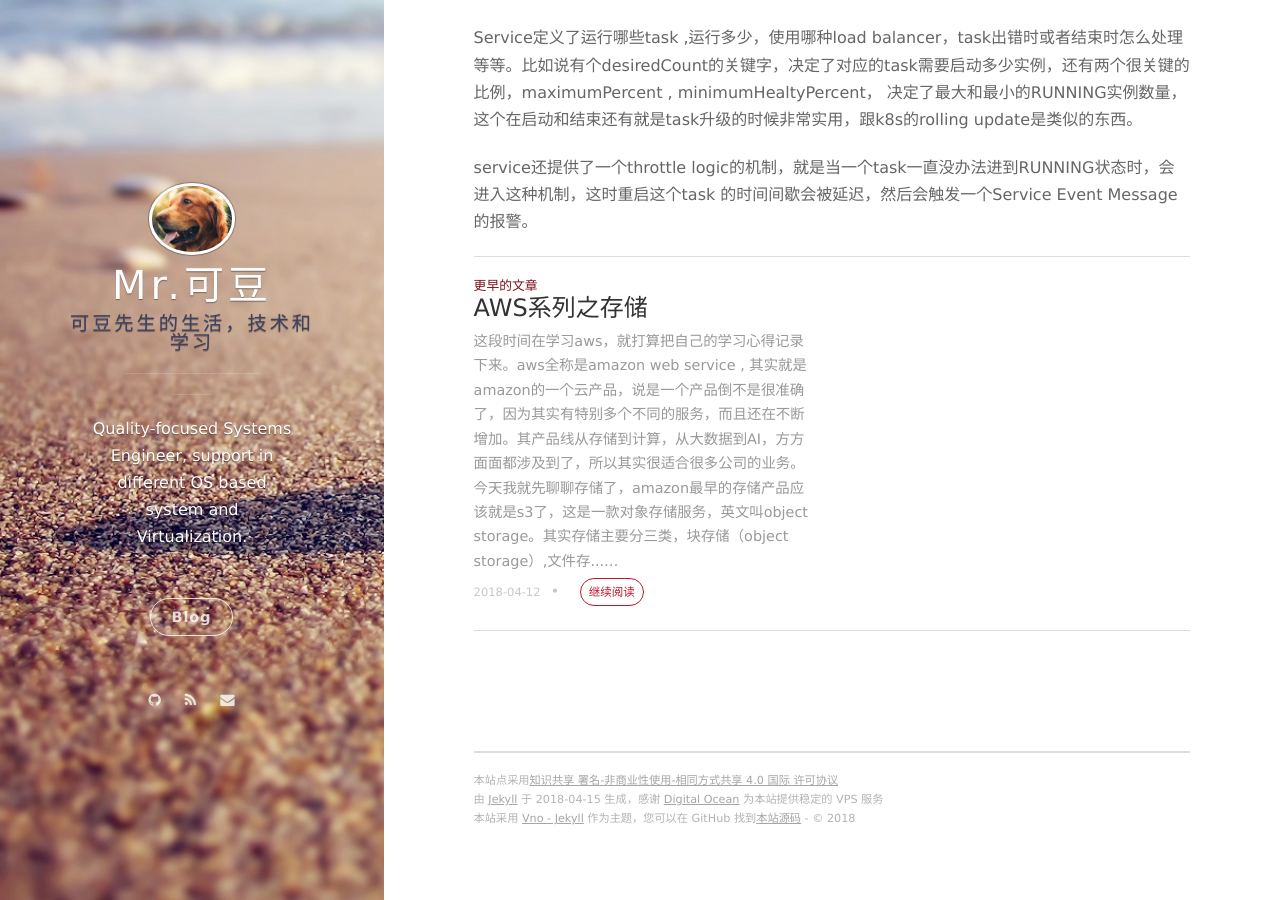
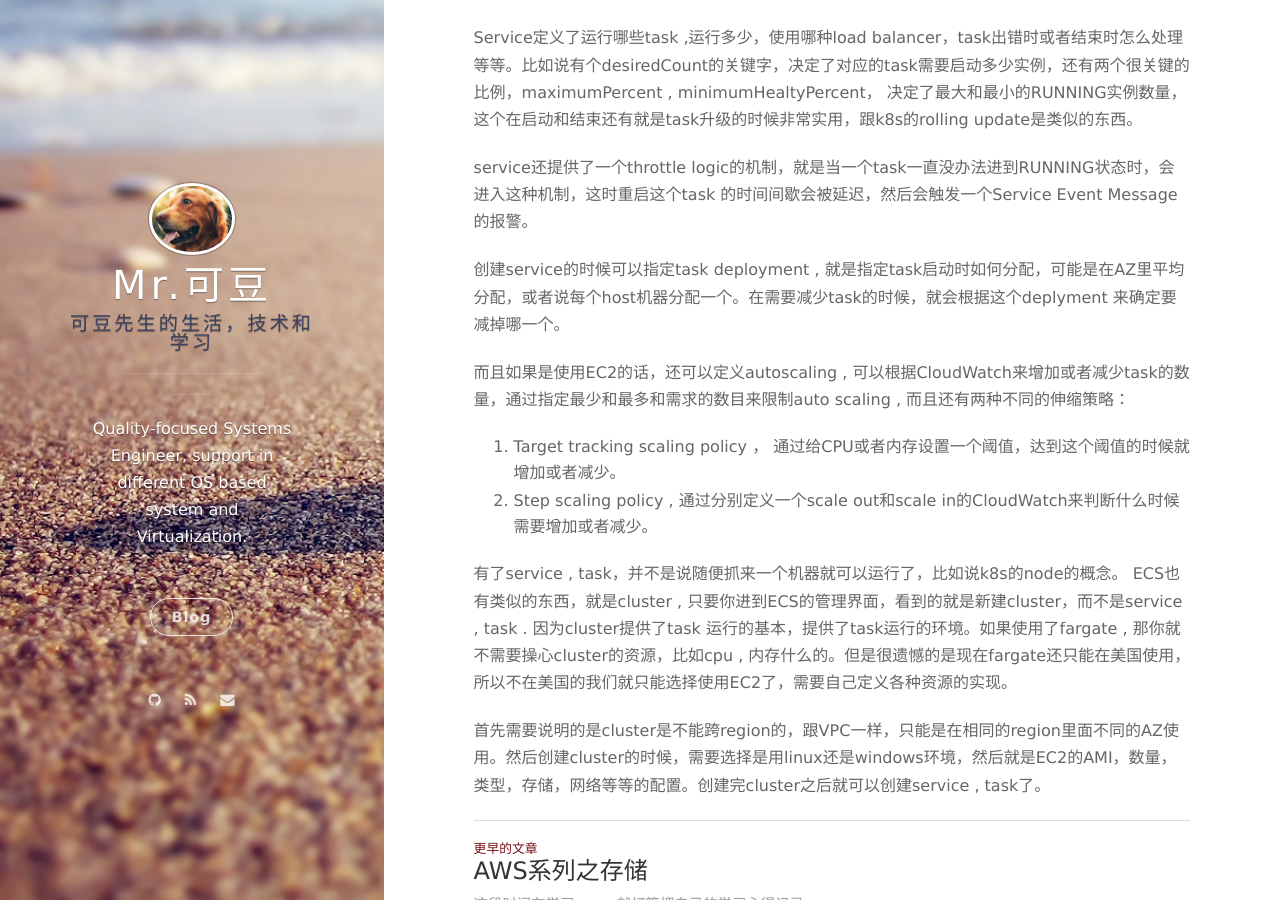
Before and after one commit to NickSu86/NickSu86.github.io, a Jekyll site: the page built from _posts/2018-04-14-aws-ecs.markdown, in a window 1280 px wide and 900 px high, scrolled down 1239 px. Built offline with Jekyll 4.4.1, drawn with Linux system fonts in a browser that asks for light colours; nearby versions of some CDN libraries; comment, search, counter and statistics services are not loaded.

Commit message:
update ecs

```diff
--- a/_posts/2018-04-14-aws-ecs.markdown
+++ b/_posts/2018-04-14-aws-ecs.markdown
@@ -32,3 +32,14 @@ date: 2018-04-14 21:30:00.000000000 +08:00
 Service定义了运行哪些task ,运行多少，使用哪种load balancer，task出错时或者结束时怎么处理等等。比如说有个desiredCount的关键字，决定了对应的task需要启动多少实例，还有两个很关键的比例，maximumPercent , minimumHealtyPercent， 决定了最大和最小的RUNNING实例数量，这个在启动和结束还有就是task升级的时候非常实用，跟k8s的rolling update是类似的东西。
 
 service还提供了一个throttle logic的机制，就是当一个task一直没办法进到RUNNING状态时，会进入这种机制，这时重启这个task 的时间间歇会被延迟，然后会触发一个Service Event Message的报警。
+
+创建service的时候可以指定task deployment , 就是指定task启动时如何分配，可能是在AZ里平均分配，或者说每个host机器分配一个。在需要减少task的时候，就会根据这个deplyment 来确定要减掉哪一个。
+
+而且如果是使用EC2的话，还可以定义autoscaling , 可以根据CloudWatch来增加或者减少task的数量，通过指定最少和最多和需求的数目来限制auto scaling , 而且还有两种不同的伸缩策略：
+
+1. Target tracking scaling policy ， 通过给CPU或者内存设置一个阈值，达到这个阈值的时候就增加或者减少。
+2. Step scaling policy , 通过分别定义一个scale out和scale in的CloudWatch来判断什么时候需要增加或者减少。
+
+有了service , task，并不是说随便抓来一个机器就可以运行了，比如说k8s的node的概念。 ECS也有类似的东西，就是cluster , 只要你进到ECS的管理界面，看到的就是新建cluster，而不是service , task . 因为cluster提供了task 运行的基本，提供了task运行的环境。如果使用了fargate , 那你就不需要操心cluster的资源，比如cpu , 内存什么的。但是很遗憾的是现在fargate还只能在美国使用，所以不在美国的我们就只能选择使用EC2了，需要自己定义各种资源的实现。
+
+首先需要说明的是cluster是不能跨region的，跟VPC一样，只能是在相同的region里面不同的AZ使用。然后创建cluster的时候，需要选择是用linux还是windows环境，然后就是EC2的AMI，数量，类型，存储，网络等等的配置。创建完cluster之后就可以创建service , task了。
```
